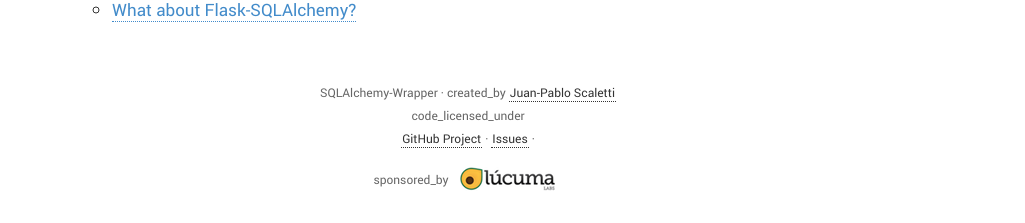
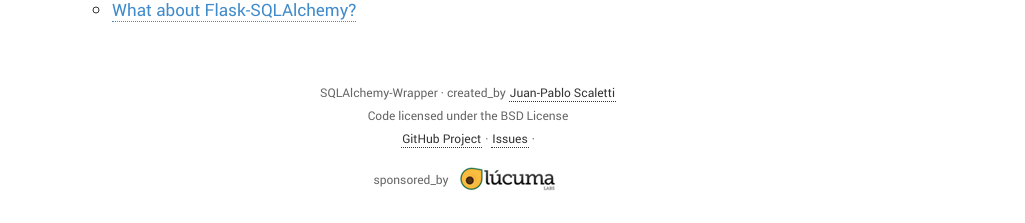
Before and after one commit to jpsca/sqla-wrapper, a Sphinx documentation site: the page built from docs/index.rst, in a window 1280 px wide. Shown: the part 1908-2131 px from the top of the page, without its empty margins (172-1197 px from the left). Built offline with Sphinx 7.4.7, drawn with Linux system fonts in a browser that asks for light colours; part of the change alters nothing that is shown.

```diff
--- a/docs/_themes/lucuma/footer.html
+++ b/docs/_themes/lucuma/footer.html
@@ -13,7 +13,7 @@
         {{ _('created_by') }} <a href="{{ author_url }}">{{ author }}</a>
       </p>
       <p>
-        {{ _('code_licensed_under') }}
+        Code licensed under the BSD License
       </p>
       <p class="project">
         <a href="{{ github }}">GitHub Project</a> ·
--- a/docs/_themes/lucuma/layout.html
+++ b/docs/_themes/lucuma/layout.html
@@ -24,12 +24,14 @@
     <link rel="prev" title="{{ prev.title|striptags|e }}" href="{{ prev.link|e }}">
   {%- endif %}
   <meta property="og:type" content="website">
-  <meta property="og:locale" content="{{ LANG }}">
+  <meta property="og:locale" content="{{ LANG or 'en' }}">
   <meta property="og:title" content="{{ title|striptags|e }}{{ titlesuffix }}">
-  {#<meta property="og:url" content="">
-  <meta property="og:image" content="">
-  <meta name="og:description" content="">
-  <meta name="description" content="">#}
+  {% if url %}<meta property="og:url" content="{{ url }}">{% endif %}
+  {% if seo_image %}<meta property="og:image" content="{{ seo_image }}">{% endif %}
+  {% if seo_description -%}
+  <meta name="og:description" content="{{ seo_description }}">
+  <meta name="description" content="{{ seo_description }}">
+  {%- endif %}
 </head>
 <body class="{% block bodyclass %}{% endblock %}">
 {% include "header.html" %}
--- a/docs/conf.py
+++ b/docs/conf.py
@@ -192,6 +192,9 @@ html_context = {
     'author_url': u'http://jpscaletti.com',
     'github': u'https://github.com/lucuma/SQLAlchemy-Wrapper',
     'analytics_code': 'UA-1495972-20',
+
+    'url': html_use_opensearch,
+    'seo_description': u'A friendly wrapper for SQLAlchemy',
 }
 
 # -- Options for LaTeX output ---------------------------------------------
```
